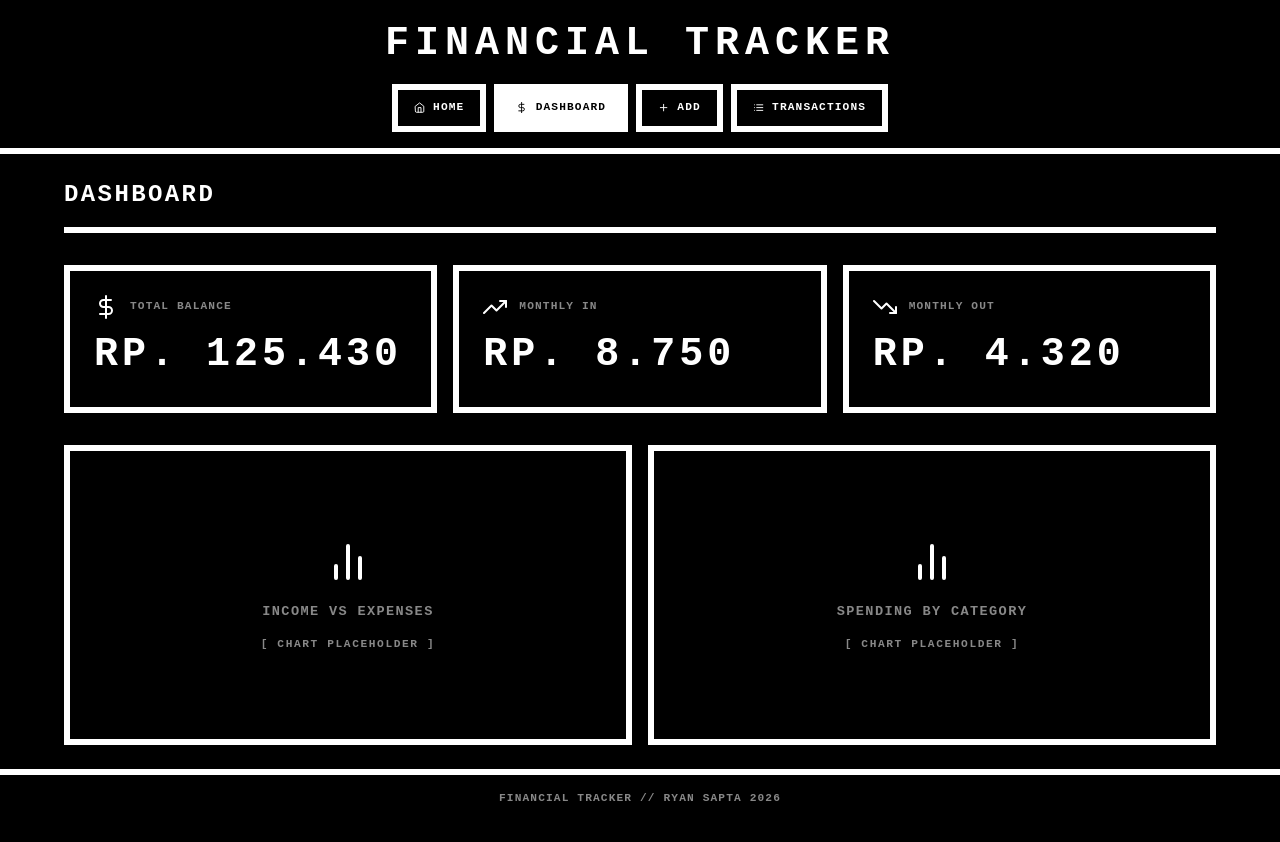
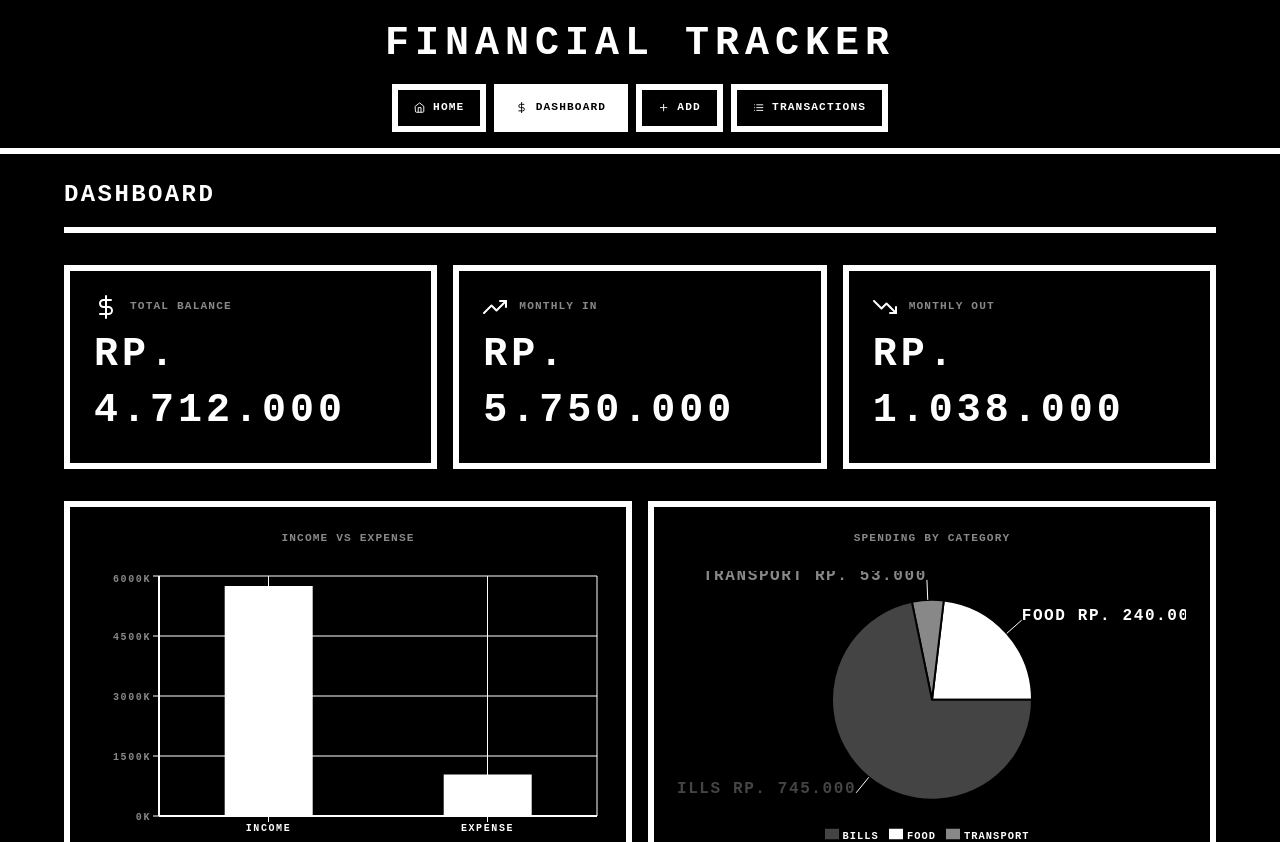
Before and after one commit to ryanvp10/personal-tracker, a React (Vite) app in the folder frontend/: page /dashboard in a window 1280 px wide. Shown: the top 842 px of the page. Built offline with nearby package versions, Linux system fonts and the light colour scheme.

Commit message:
Add recharts graphs to dashboard with mock data integration

```diff
--- a/frontend/src/components/Dashboard.jsx
+++ b/frontend/src/components/Dashboard.jsx
@@ -1,6 +1,20 @@
-import React from 'react';
-import { FiTrendingUp, FiTrendingDown, FiDollarSign, FiBarChart2 } from 'react-icons/fi';
+import React, { useMemo } from 'react';
+import { FiTrendingUp, FiTrendingDown, FiDollarSign } from 'react-icons/fi';
+import {
+  BarChart,
+  Bar,
+  XAxis,
+  YAxis,
+  CartesianGrid,
+  Tooltip,
+  ResponsiveContainer,
+  PieChart,
+  Pie,
+  Cell,
+  Legend,
+} from 'recharts';
 import theme from '../theme';
+import { mockTransactions } from '../mockData.js';
 
 const cardStyle = {
   border: `${theme.borders.width} ${theme.borders.style} ${theme.borders.color}`,
@@ -26,19 +40,82 @@ const valueStyle = {
   textTransform: 'uppercase',
 };
 
+const formatIDR = (val) => {
+  const integerPart = Math.floor(val);
+  return 'Rp. ' + integerPart.toLocaleString('de-DE');
+};
+
+// Brutalist tooltip: black bg, white border, no radius
+const tooltipStyle = {
+  contentStyle: {
+    backgroundColor: '#000000',
+    border: '6px solid #FFFFFF',
+    borderRadius: '0px',
+    color: '#FFFFFF',
+    fontSize: '0.7rem',
+    fontWeight: 900,
+    letterSpacing: '0.1em',
+    textTransform: 'uppercase',
+    padding: '8px 12px',
+  },
+  itemStyle: { color: '#FFFFFF' },
+  labelStyle: { color: '#888888', fontWeight: 900 },
+};
+
+// Brutalist legend label renderer
+const renderLegendText = (value) => (
+  <span style={{ color: '#FFFFFF', fontSize: '0.65rem', fontWeight: 900, letterSpacing: '0.1em', textTransform: 'uppercase' }}>
+    {value}
+  </span>
+);
+
+// Brutalist pie label: category + amount
+const renderPieLabel = ({ name, value }) => `${name.toUpperCase()} ${formatIDR(value)}`;
+
 function Dashboard() {
-  // Placeholder data
-  const summary = {
-    totalBalance: 125430.50,
-    monthlyIn: 8750.00,
-    monthlyOut: 4320.75,
-  };
+  // ===== DERIVE DATA FROM mockTransactions =====
+  const { summary, barData, pieData } = useMemo(() => {
+    let totalIn = 0;
+    let totalOut = 0;
+    const categoryMap = {};
 
-  const formatCurrency = (val) => {
-    // Indonesian Rupiah format: dots for thousands, no decimals
-    const integerPart = Math.floor(val);
-    return integerPart.toLocaleString('de-DE'); // de-DE uses dots for thousands
-  };
+    mockTransactions.forEach((tx) => {
+      if (tx.type === 'in') {
+        totalIn += tx.amount;
+      } else if (tx.type === 'out') {
+        totalOut += tx.amount;
+        if (tx.category) {
+          categoryMap[tx.category] = (categoryMap[tx.category] || 0) + tx.amount;
+        }
+      }
+    });
+
+    const balance = totalIn - totalOut;
+
+    // Bar chart: income vs expense single-month summary
+    const bar = [
+      { name: 'INCOME', amount: totalIn },
+      { name: 'EXPENSE', amount: totalOut },
+    ];
+
+    // Pie chart: expense breakdown by category
+    const CAT_COLORS = {
+      food: '#FFFFFF',
+      transport: '#888888',
+      bills: '#444444',
+    };
+    const pie = Object.entries(categoryMap).map(([cat, total]) => ({
+      name: cat,
+      value: total,
+      color: CAT_COLORS[cat] || '#FFFFFF',
+    }));
+
+    return {
+      summary: { totalBalance: balance, monthlyIn: totalIn, monthlyOut: totalOut },
+      barData: bar,
+      pieData: pie,
+    };
+  }, []);
 
   return (
     <div style={{ display: 'flex', flexDirection: 'column', gap: '32px' }}>
@@ -64,78 +141,101 @@ function Dashboard() {
           gap: '16px',
         }}
       >
-        {/* TOTAL BALANCE */}
         <div style={cardStyle}>
           <div style={{ display: 'flex', alignItems: 'center', gap: '12px' }}>
             <FiDollarSign size={24} />
             <span style={labelStyle}>TOTAL BALANCE</span>
           </div>
-          <span style={valueStyle}>Rp. {formatCurrency(summary.totalBalance)}</span>
+          <span style={valueStyle}>{formatIDR(summary.totalBalance)}</span>
         </div>
 
-        {/* MONTHLY IN */}
         <div style={cardStyle}>
           <div style={{ display: 'flex', alignItems: 'center', gap: '12px' }}>
             <FiTrendingUp size={24} />
             <span style={labelStyle}>MONTHLY IN</span>
           </div>
-          <span style={valueStyle}>Rp. {formatCurrency(summary.monthlyIn)}</span>
+          <span style={valueStyle}>{formatIDR(summary.monthlyIn)}</span>
         </div>
 
-        {/* MONTHLY OUT */}
         <div style={cardStyle}>
           <div style={{ display: 'flex', alignItems: 'center', gap: '12px' }}>
             <FiTrendingDown size={24} />
             <span style={labelStyle}>MONTHLY OUT</span>
           </div>
-          <span style={valueStyle}>Rp. {formatCurrency(summary.monthlyOut)}</span>
+          <span style={valueStyle}>{formatIDR(summary.monthlyOut)}</span>
         </div>
       </div>
 
-      {/* ===== PLACEHOLDER CHARTS ===== */}
+      {/* ===== CHARTS ===== */}
       <div
         style={{
           display: 'grid',
-          gridTemplateColumns: 'repeat(auto-fit, minmax(300px, 1fr))',
+          gridTemplateColumns: 'repeat(auto-fit, minmax(400px, 1fr))',
           gap: '16px',
         }}
       >
-        {/* INCOME VS EXPENSES CHART PLACEHOLDER */}
-        <div
-          style={{
-            ...cardStyle,
-            minHeight: '300px',
-            justifyContent: 'center',
-            alignItems: 'center',
-            gap: '16px',
-          }}
-        >
-          <FiBarChart2 size={48} />
-          <span style={{ ...labelStyle, fontSize: '0.85rem' }}>
-            INCOME VS EXPENSES
+        {/* BAR CHART: Income vs Expense */}
+        <div style={{ ...cardStyle, minHeight: '350px' }}>
+          <span style={{ ...labelStyle, textAlign: 'center', marginBottom: '16px' }}>
+            INCOME VS EXPENSE
           </span>
-          <span style={{ fontSize: '0.7rem', color: theme.colors.textMuted, textAlign: 'center' }}>
-            [ CHART PLACEHOLDER ]
-          </span>
+          <ResponsiveContainer width="100%" height={280}>
+            <BarChart data={barData} barCategoryGap="30%">
+              <CartesianGrid stroke="#FFFFFF" strokeDasharray="0" />
+              <XAxis
+                dataKey="name"
+                tick={{ fill: '#FFFFFF', fontSize: 10, fontWeight: 900 }}
+                axisLine={{ stroke: '#FFFFFF', strokeWidth: 2 }}
+                tickLine={{ stroke: '#FFFFFF' }}
+              />
+              <YAxis
+                tickFormatter={(v) => Math.floor(v / 1000) + 'K'}
+                tick={{ fill: '#888888', fontSize: 10, fontWeight: 900 }}
+                axisLine={{ stroke: '#FFFFFF', strokeWidth: 2 }}
+                tickLine={{ stroke: '#FFFFFF' }}
+              />
+              <Tooltip
+                formatter={(value) => [formatIDR(value), '']}
+                {...tooltipStyle}
+                cursor={{ fill: '#222222' }}
+              />
+              <Bar dataKey="amount" fill="#FFFFFF" radius={[0, 0, 0, 0]} />
+            </BarChart>
+          </ResponsiveContainer>
         </div>
 
-        {/* SPENDING BY CATEGORY PLACEHOLDER */}
-        <div
-          style={{
-            ...cardStyle,
-            minHeight: '300px',
-            justifyContent: 'center',
-            alignItems: 'center',
-            gap: '16px',
-          }}
-        >
-          <FiBarChart2 size={48} />
-          <span style={{ ...labelStyle, fontSize: '0.85rem' }}>
+        {/* PIE CHART: Expense Breakdown */}
+        <div style={{ ...cardStyle, minHeight: '350px' }}>
+          <span style={{ ...labelStyle, textAlign: 'center', marginBottom: '16px' }}>
             SPENDING BY CATEGORY
           </span>
-          <span style={{ fontSize: '0.7rem', color: theme.colors.textMuted, textAlign: 'center' }}>
-            [ CHART PLACEHOLDER ]
-          </span>
+          <ResponsiveContainer width="100%" height={280}>
+            <PieChart>
+              <Pie
+                data={pieData}
+                dataKey="value"
+                nameKey="name"
+                cx="50%"
+                cy="50%"
+                outerRadius={100}
+                innerRadius={0}
+                stroke="#000000"
+                strokeWidth={2}
+                label={renderPieLabel}
+                labelLine={{ stroke: '#FFFFFF', strokeWidth: 1 }}
+                isAnimationActive={false}
+              >
+                {pieData.map((entry, index) => (
+                  <Cell key={`cell-${index}`} fill={entry.color} radius={0} />
+                ))}
+              </Pie>
+              <Tooltip
+                formatter={(value, name) => [formatIDR(value), name.toUpperCase()]}
+                {...tooltipStyle}
+              />
+              <Legend formatter={renderLegendText} />
+            </PieChart>
+          </ResponsiveContainer>
         </div>
       </div>
     </div>
```
